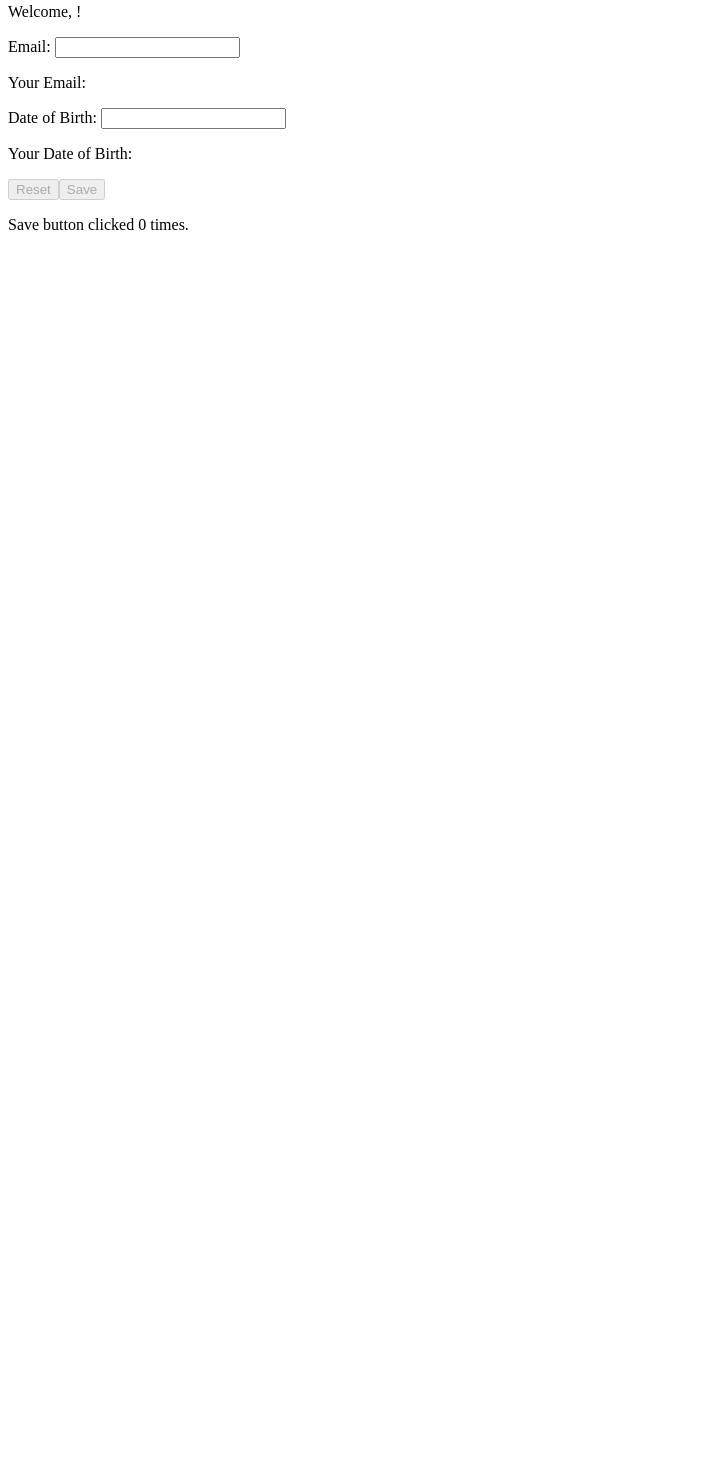
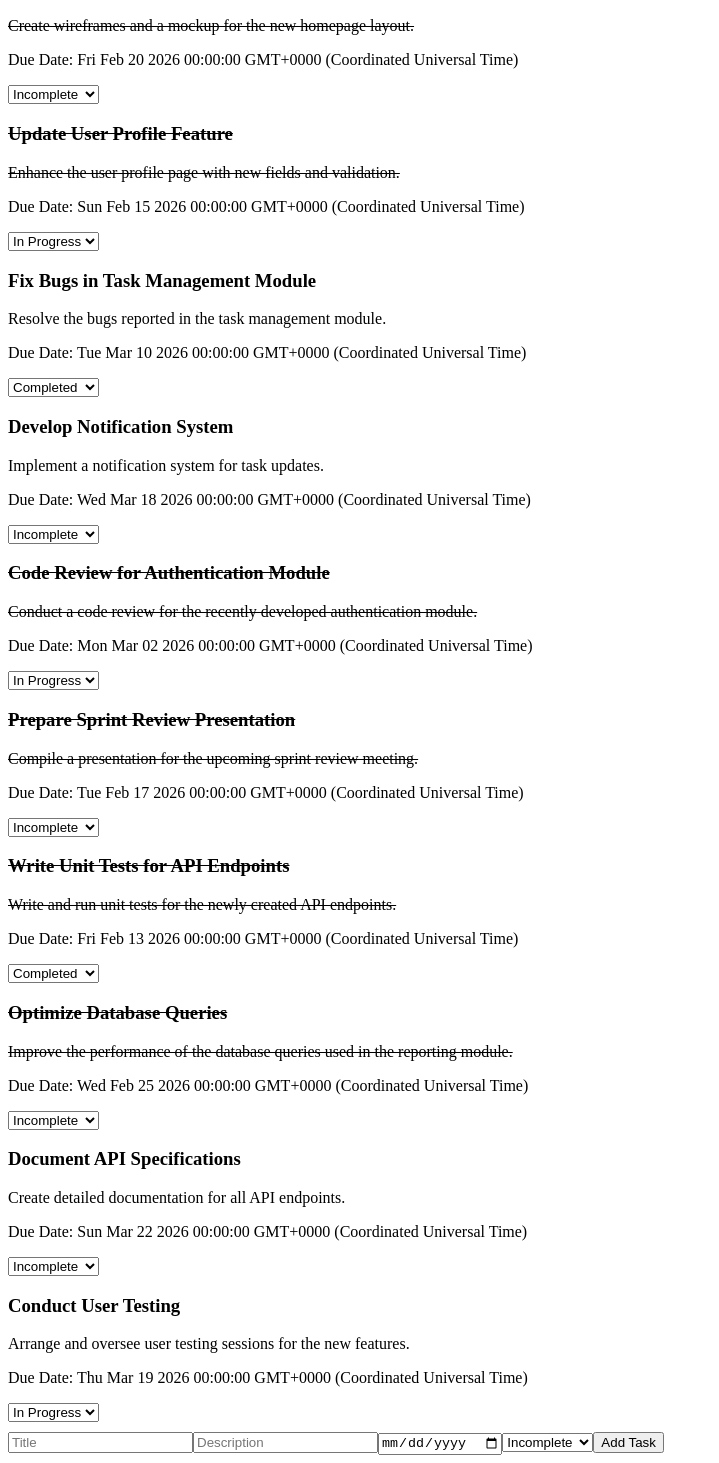
Before and after one commit to esha411/AngularPractice, an Angular app: page / in a window 1280 px wide. Shown: the part 42-1505 px from the top of the page, without its empty margins (0-719 px from the left). Before the commit the page ends 800 px from the top, so only its background shows below. Built offline with nearby package versions, Linux system fonts and the light colour scheme.

Commit message:
Directives Practice task completed

```diff
--- a/src/app/app.component.html
+++ b/src/app/app.component.html
@@ -1,4 +1,4 @@
-    <label>Name: </label>
+    <!-- <label>Name: </label>
     <input [formControl]="name" />
     <p>Welcome, {{ name.value }}!</p>
 
@@ -15,4 +15,6 @@
 
 <button (click)="onSave()" [disabled]="!email.value && !dateofbirth.value && !name.value">Save</button>
 
-<p>Save button clicked {{count}} times.</p>
+<p>Save button clicked {{count}} times.</p> -->
+
+<app-task-list></app-task-list>
--- a/src/app/app.module.ts
+++ b/src/app/app.module.ts
@@ -5,11 +5,15 @@ import { AppRoutingModule } from './app-routing.module';
 import { AppComponent } from './app.component';
 import { FormsModule } from '@angular/forms';
 import { ReactiveFormsModule } from '@angular/forms';
+import { TaskListComponent } from './task-list/task-list.component';
+import { ColorChangeDirective } from './color-change.directive';
 
 
 @NgModule({
   declarations: [
     AppComponent,
+    TaskListComponent,
+    ColorChangeDirective,
 
   ],
   imports: [
--- /dev/null
+++ b/src/app/color-change.directive.ts
@@ -0,0 +1,31 @@
+import { Directive, Renderer2, ElementRef, HostListener } from '@angular/core';
+
+@Directive({
+  selector: '[appColorChange]'
+})
+export class ColorChangeDirective {
+
+  constructor(
+    private el: ElementRef
+  ) {}
+   originalText = '';
+
+  @HostListener('mouseenter')
+  onEnter(){
+
+    this.originalText = this.el.nativeElement.innerText;
+
+    if(this.originalText.length > 30){
+      this.el.nativeElement.innerText =
+      this.originalText.substring(0,30) + '...';
+    }
+
+  }
+
+  @HostListener('mouseleave')
+  onLeave(){
+    this.el.nativeElement.innerText = this.originalText;
+  }
+
+
+}
--- /dev/null
+++ b/src/app/task-list/task-list.component.html
@@ -0,0 +1,35 @@
+<div *ngIf="TASKS.length === 0">
+  No tasks available
+</div>
+
+<div *ngFor="let task of TASKS">
+    <h3 [ngStyle]="{'text-decoration': task.dueDate < today ? 'line-through' : 'none'}">
+    {{task.title}}
+    </h3>
+
+    <p appColorChange [ngStyle]="{'text-decoration': task.dueDate < today ? 'line-through' : 'none'}">
+    {{task.description}}
+    </p>
+
+    <p>Due Date: {{task.dueDate}}</p>
+
+    <select [(ngModel)]="task.status">
+        <option>Incomplete</option>
+        <option>In Progress</option>
+        <option>Completed</option>
+    </select>
+</div>
+
+<input type="text" placeholder="Title" [(ngModel)]="newTitle">
+
+<input type="text" placeholder="Description" [(ngModel)]="newDescription">
+
+<input type="date" [(ngModel)]="newDueDate">
+
+<select [(ngModel)]="newStatus">
+    <option>Incomplete</option>
+    <option>In Progress</option>
+    <option>Completed</option>
+</select>
+
+<button (click)="addTask()">Add Task</button>
--- /dev/null
+++ b/src/app/task-list/task-list.component.scss
@@ -0,0 +1,3 @@
+div{
+    margin-bottom: 10px;
+}
--- /dev/null
+++ b/src/app/task-list/task-list.component.ts
@@ -0,0 +1,115 @@
+import { Component } from '@angular/core';
+
+@Component({
+  selector: 'app-task-list',
+  templateUrl: './task-list.component.html',
+  styleUrl: './task-list.component.scss'
+})
+export class TaskListComponent {
+
+  today = new Date();
+
+  newTitle = '';
+  newDescription = '';
+  newDueDate = '';
+  newStatus = 'Incomplete';
+
+  addTask(){
+    const task = {
+    id: this.TASKS.length + 1,
+    title: this.newTitle,
+    description: this.newDescription,
+    dueDate: new Date(this.newDueDate),
+    status: this.newStatus,
+    priority: 'Low'
+  };
+
+  this.TASKS.push(task);
+
+  this.newTitle = '';
+  this.newDescription = '';
+  this.newDueDate = '';
+}
+  TASKS = [
+  {
+    id: 1,
+    title: 'Design Homepage Layout',
+    description: 'Create wireframes and a mockup for the new homepage layout.',
+    dueDate: new Date('2026-02-20'),
+    status: 'Incomplete',
+    priority: 'High',
+  },
+  {
+    id: 2,
+    title: 'Update User Profile Feature',
+    description: 'Enhance the user profile page with new fields and validation.',
+    dueDate: new Date('2026-02-15'),
+    status: 'In Progress',
+    priority: 'Medium',
+  },
+  {
+    id: 3,
+    title: 'Fix Bugs in Task Management Module',
+    description: 'Resolve the bugs reported in the task management module.',
+    dueDate: new Date('2026-03-10'),
+    status: 'Completed',
+    priority: 'High',
+  },
+  {
+    id: 4,
+    title: 'Develop Notification System',
+    description: 'Implement a notification system for task updates.',
+    dueDate: new Date('2026-03-18'),
+    status: 'Incomplete',
+    priority: 'Low',
+  },
+  {
+    id: 5,
+    title: 'Code Review for Authentication Module',
+    description: 'Conduct a code review for the recently developed authentication module.',
+    dueDate: new Date('2026-03-02'),
+    status: 'In Progress',
+    priority: 'Medium',
+  },
+  {
+    id: 6,
+    title: 'Prepare Sprint Review Presentation',
+    description: 'Compile a presentation for the upcoming sprint review meeting.',
+    dueDate: new Date('2026-02-17'),
+    status: 'Incomplete',
+    priority: 'High',
+  },
+  {
+    id: 7,
+    title: 'Write Unit Tests for API Endpoints',
+    description: 'Write and run unit tests for the newly created API endpoints.',
+    dueDate: new Date('2026-02-13'),
+    status: 'Completed',
+    priority: 'Medium',
+  },
+  {
+    id: 8,
+    title: 'Optimize Database Queries',
+    description: 'Improve the performance of the database queries used in the reporting module.',
+    dueDate: new Date('2026-02-25'),
+    status: 'Incomplete',
+    priority: 'High',
+  },
+  {
+    id: 9,
+    title: 'Document API Specifications',
+    description: 'Create detailed documentation for all API endpoints.',
+    dueDate: new Date('2026-03-22'),
+    status: 'Incomplete',
+    priority: 'Low',
+  },
+  {
+    id: 10,
+    title: 'Conduct User Testing',
+    description: 'Arrange and oversee user testing sessions for the new features.',
+    dueDate: new Date('2026-03-19'),
+    status: 'In Progress',
+    priority: 'High',
+  },
+]
+}
```
Also changed, not shown: 2 other files (tests, documents, lock files or other folders).
